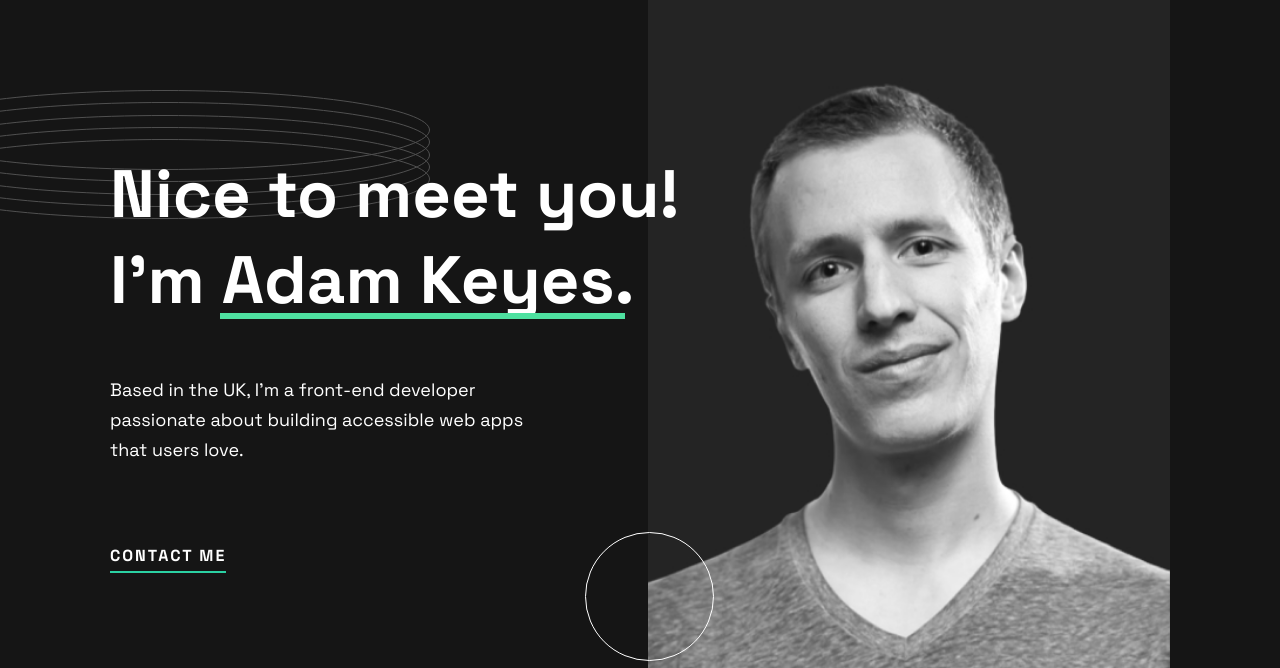
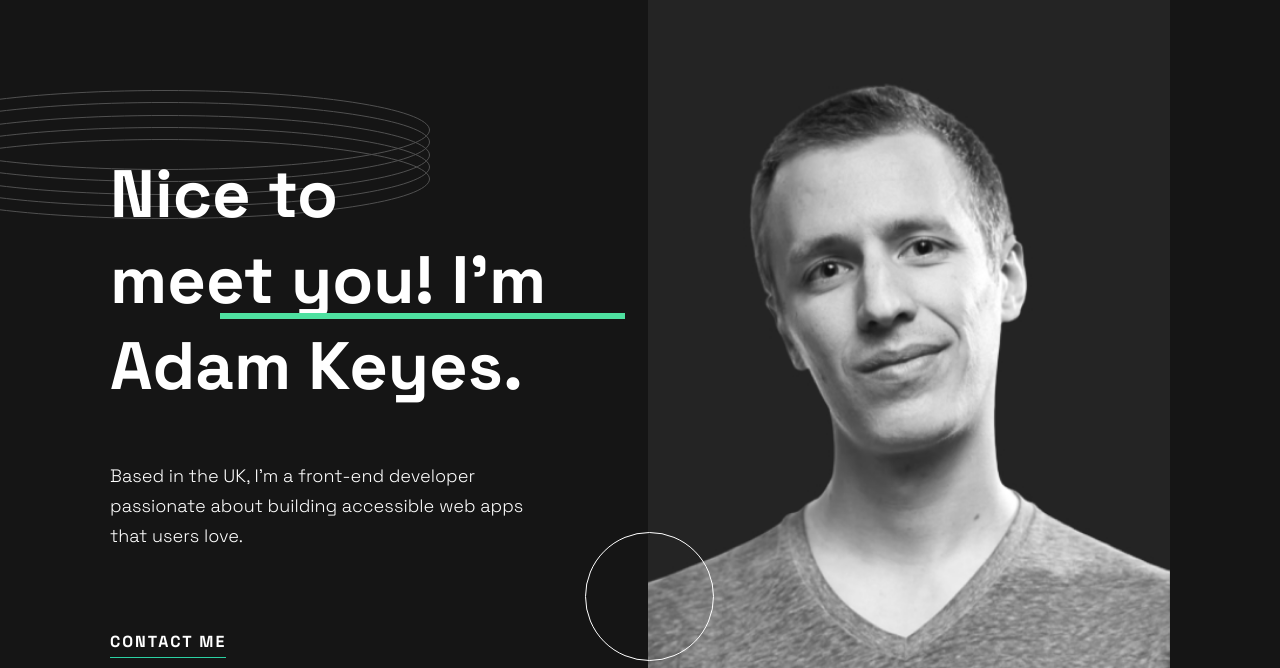
Before and after one commit to JaviQuijada/CSS-Tarea-4-Portfolio, a website: page index.html in a window 1280 px wide. Shown: the part 82-750 px from the top of the page. Drawn offline with Linux system fonts and the light colour scheme.

Commit message:
Empezando con formato responsive para table vertical

```diff
--- a/index.html
+++ b/index.html
@@ -50,8 +50,8 @@
       <div class="principal_contenedor">
         <div class="principal_contenedor-texto">
           <h1 class="principal_contenedor-texto-title">
-            Nice to meet you! <br />
-            I'm <span class="activate">Adam Keyes</span>.
+            <span>Nice to</span>  <span>meet you!
+              I'm </span><span class="activate">Adam Keyes.</span>
           </h1>
           <p class="principal_contenedor-texto-subtitle">
             Based in the UK, I’m a front-end developer passionate about building
--- a/sass/abstracts/_mixins.scss
+++ b/sass/abstracts/_mixins.scss
@@ -45,7 +45,7 @@
   color: $white;
   letter-spacing: 2px;
   font-weight: bold;
-  border-bottom: 2px solid #2bd1a3;
+  border-bottom: 1.5px solid #2bd1a3;
   width: auto;
   display: inline-block;
   padding-bottom: 5px;
@@ -57,7 +57,11 @@
   font-size: 28px;
 }
 @include breakpoint(tablet) {
-    width: 93px;
-    font-size:12px;}
+  width: 93px;
+  font-size:12px;
+}
+@include breakpoint(tabletvertical) {
+  width: 120px;
+  font-size:16px;}
 
 }
--- a/sass/layout/_header.scss
+++ b/sass/layout/_header.scss
@@ -20,7 +20,9 @@
     background-size: 14vh;
   }
   @include breakpoint(tabletvertical) {
-    margin: 30px 30px 88px 30px;
+    margin: 15px 30px 88px 30px;
+    height: 53vh;
+
   }
 
 
@@ -34,10 +36,16 @@
     @include breakpoint(tablet) {
       margin-bottom: 115px;
     }
+    @include breakpoint(tabletvertical) {
+      margin-bottom: 65px;
+    }
 
     &-logo {
       @include breakpoint(largedesktop) {
         width: 315px;
+      }
+      @include breakpoint(tabletvertical) {
+        width: 158px;
       }
     }
     &-social {
@@ -52,6 +60,9 @@
         @include breakpoint(largedesktop) {
           width: 37px;
         }
+        @include breakpoint(tabletvertical) {
+          width: 25px;
+        }
       }
     }
   }
@@ -62,8 +73,10 @@
       &-title {
         font-size: 88px;
         margin-bottom: 52px;
+        width: 62%;
         @include breakpoint(largedesktop) {
           font-size: 147px;
+          width: 75%;
         }
         @include breakpoint(smalldesktop) {
           font-size: 67px;
@@ -74,6 +87,16 @@
         }
         @include breakpoint(tabletvertical) {
           width: 50%;
+        }
+        @include breakpoint(tabletvertical) {
+          width: 100%;
+          font-size: 68.5px;
+          line-height: 78px;
+          margin-bottom: 55px;
+        }
+        span {
+          display: block;
+
         }
 
         span.activate::before {
@@ -99,6 +122,12 @@
             right: 469px;
             top: 346px;
           }
+          @include breakpoint(tabletvertical) {
+            width: 408px;
+            right: 333px;
+            top: 342px;
+            height: 4px;
+          }
         }
       }
       &-subtitle {
@@ -106,11 +135,18 @@
         line-height: 30px;
         width: 48%;
         margin-bottom: 80px;
+        font-weight: 100;
         @include breakpoint(largedesktop) {
           font-size: 35px;
           line-height: 42px;
           width: 48%;
           margin-bottom: 169px;
+        }
+        @include breakpoint(tabletvertical) {
+          width: 64%;
+          font-size: 18px;
+          margin-bottom: 19px;
+          line-height: 26px;
         }
       }
       &-button {
--- a/sass/layout/_main.scss
+++ b/sass/layout/_main.scss
@@ -3,19 +3,29 @@
 
 .main_principal{
     margin: 0px 110px 88px 110px;
+    @include breakpoint(tabletvertical) {
+        margin: 0px 30px 88px 30px;
+
+    }
     &-language {
         margin-bottom: 120px;
+        @include breakpoint(tabletvertical) {
+            margin-bottom: 95px;
+
+        }
         ul {
             gap: 50px;
             display: grid;
             grid-template-columns: 1fr 1fr 1fr;
             @include breakpoint(largedesktop) {
                 gap: 50px 197px;
-
             }
             @include breakpoint(smalldesktop) {
                 gap: 50px 0px;
-
+            }
+            @include breakpoint(tabletvertical) {
+                grid-template-columns: 1fr 1fr;
+                gap: 42px 0px;
             }
 
         }
@@ -35,6 +45,10 @@
                 font-size: 30px;
                 margin-bottom: 10px;
             }
+            @include breakpoint(tabletvertical) {
+                font-size: 47px;
+                margin-bottom: 10px;
+            }
         }
         p {
             font-size: 18px;
@@ -44,6 +58,10 @@
             }
             @include breakpoint(tablet) {
                 font-size: 12px;
+            }
+            @include breakpoint(tabletvertical) {
+                font-size: 18px;
+                font-weight: 100;
             }
 
         }
@@ -57,12 +75,17 @@
             @include breakpoint(tablet) {
                 margin-bottom: 50px;
             }
+            @include breakpoint(tabletvertical) {
+                margin-bottom: 35px;
+            }
         }
         h2 {
             font-size: 88px;
             @include breakpoint(tablet) {
                 font-size: 54px;
-
+            }
+            @include breakpoint(tabletvertical) {
+                font-size: 70px;
             }
         }
         &-button {
@@ -75,7 +98,7 @@
                 grid-template-columns: 1fr 1fr;
                 gap: 50px;
                 @include breakpoint(tablet) {
-                    gap:  26px;
+                    gap: 26px;
 
                 }
             }
```
Also changed, not shown: css/style.css, 1 other file.
